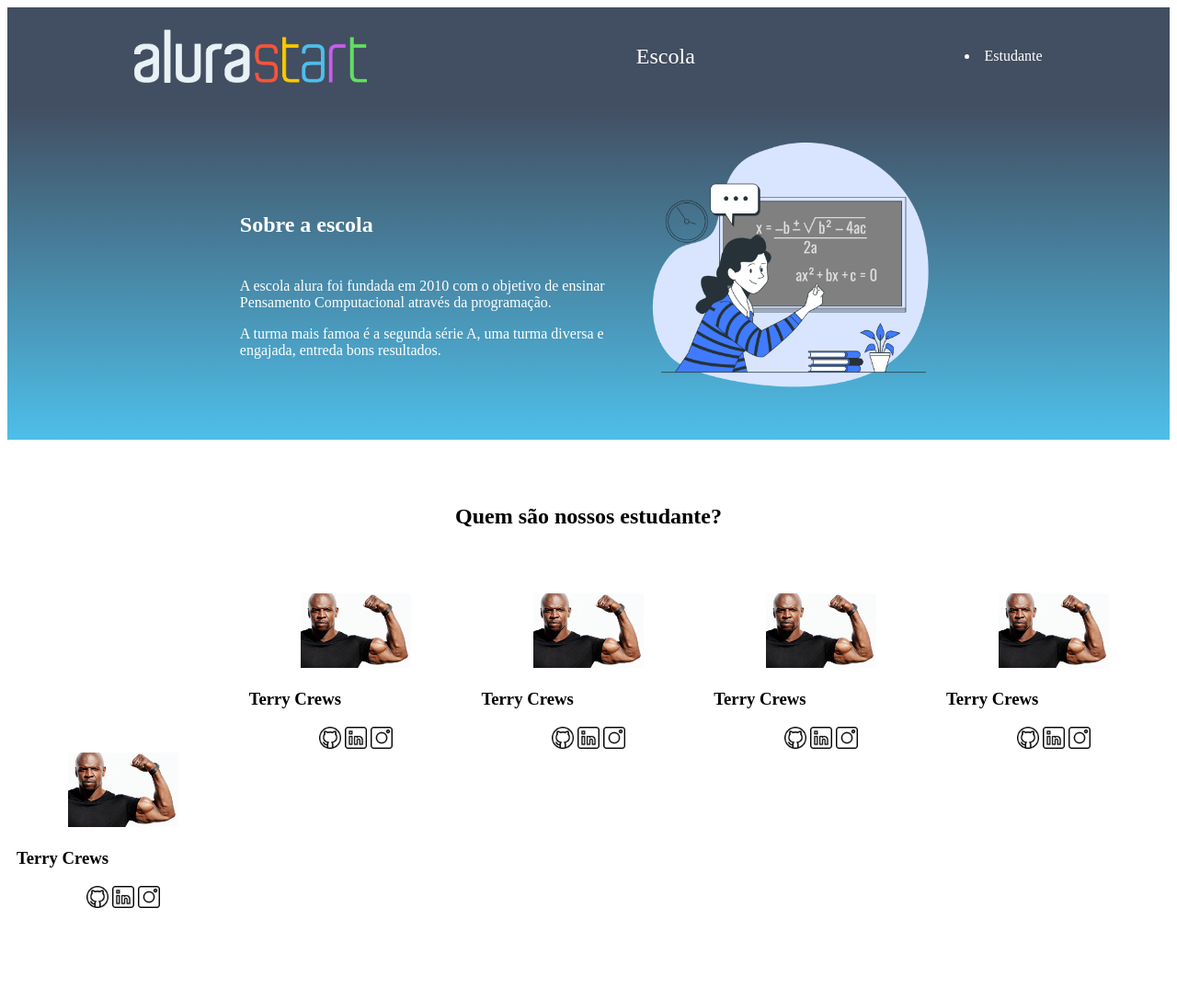
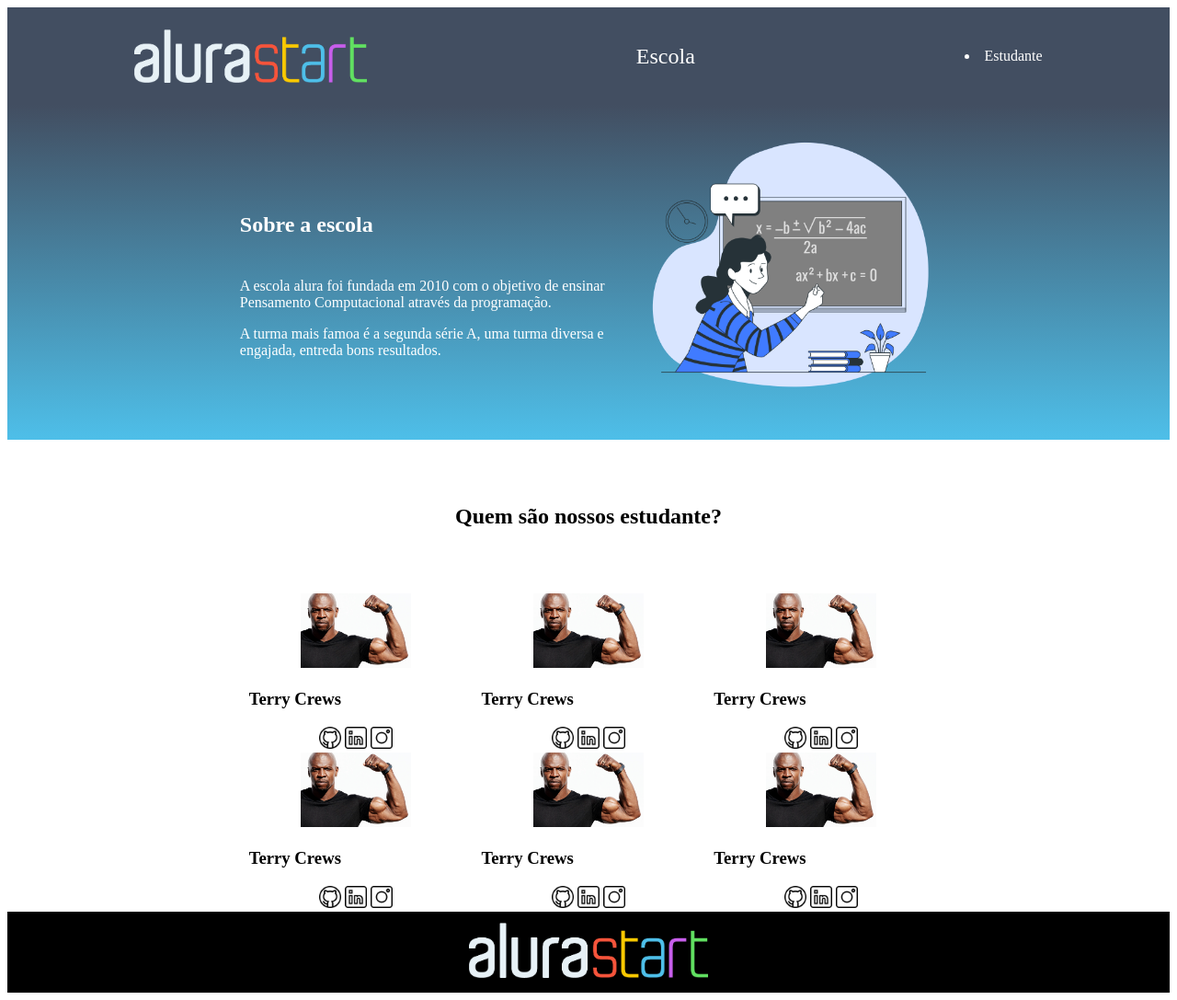
Before and after one commit to Charlizi/char, a plain HTML site: page index.html in a window 1280 px wide. Shown: the whole page at 92% size. Before the commit the page ends 999 px from the top, so only its background shows below. Drawn offline with Linux system fonts and the light colour scheme.

Commit message:
Add files via upload

```diff
--- a/index.html
+++ b/index.html
@@ -32,9 +32,9 @@
  <div class="estudante-div">
      <img class="estudante-imagem" src="celebridades-gamers-920x625.png" alt="foto do Terry Crews ">
      <h3 class="estudante-imagem">Terry Crews</h3>
-     <img class="estudante-icone" src="github.png" alt="icone github">
-     <img class="estudante-icone" src="linkedin.png" alt="icone linkedin">
-     <img class="estudante-icone" src="instagram.png" alt="icone instagram">
+     <a href="https://github.com/Charlizi"><img class="estudante-icone" src="github.png" alt="icone github"></a>
+     <a href="https://linkedin.com/Charlizi/char"><img class="estudante-icone" src="linkedin.png" alt="icone linkedin"></a>
+     <a href="https://instagram.com/Charlizi/char"><img class="estudante-icone" src="instagram.png" alt="icone instagram"></a>
      </div>
      <div class="estudante-div">
         <img class="estudante-imagem" src="celebridades-gamers-920x625.png" alt="foto do Terry Crews ">
@@ -50,6 +50,15 @@
             <img class="estudante-icone" src="linkedin.png" alt="icone linkedin">
             <img class="estudante-icone" src="instagram.png" alt="icone instagram">
             </div>
+            <span></span>
+            <span></span>
+            <div class="estudante-div">
+                <img class="estudante-imagem" src="celebridades-gamers-920x625.png" alt="foto do Terry Crews ">
+                <h3 class="estudante-imagem">Terry Crews</h3>
+                <img class="estudante-icone" src="github.png" alt="icone github">
+                <img class="estudante-icone" src="linkedin.png" alt="icone linkedin">
+                <img class="estudante-icone" src="instagram.png" alt="icone instagram">
+                </div>
             <div class="estudante-div">
                 <img class="estudante-imagem" src="celebridades-gamers-920x625.png" alt="foto do Terry Crews ">
                 <h3 class="estudante-imagem">Terry Crews</h3>
@@ -66,5 +75,8 @@
                     </div>
         </div>
 </section>
+<footer class="rodape">
+<img class="rodape-imagem"  src="alurastart logo.png" alt="logo da alura start">
+</footer>
 </body>
 </html>
--- a/style.css
+++ b/style.css
@@ -57,3 +57,13 @@ padding: 24px 0;
     display: grid;
     grid-template-columns: 20% 20% 20% 20% 20%;
 }
+
+.rodape{
+    background-color: black;
+    text-align: center;
+}
+
+.rodape-imagem{
+    height: 60px;
+    padding: 12px 0;
+}
```
